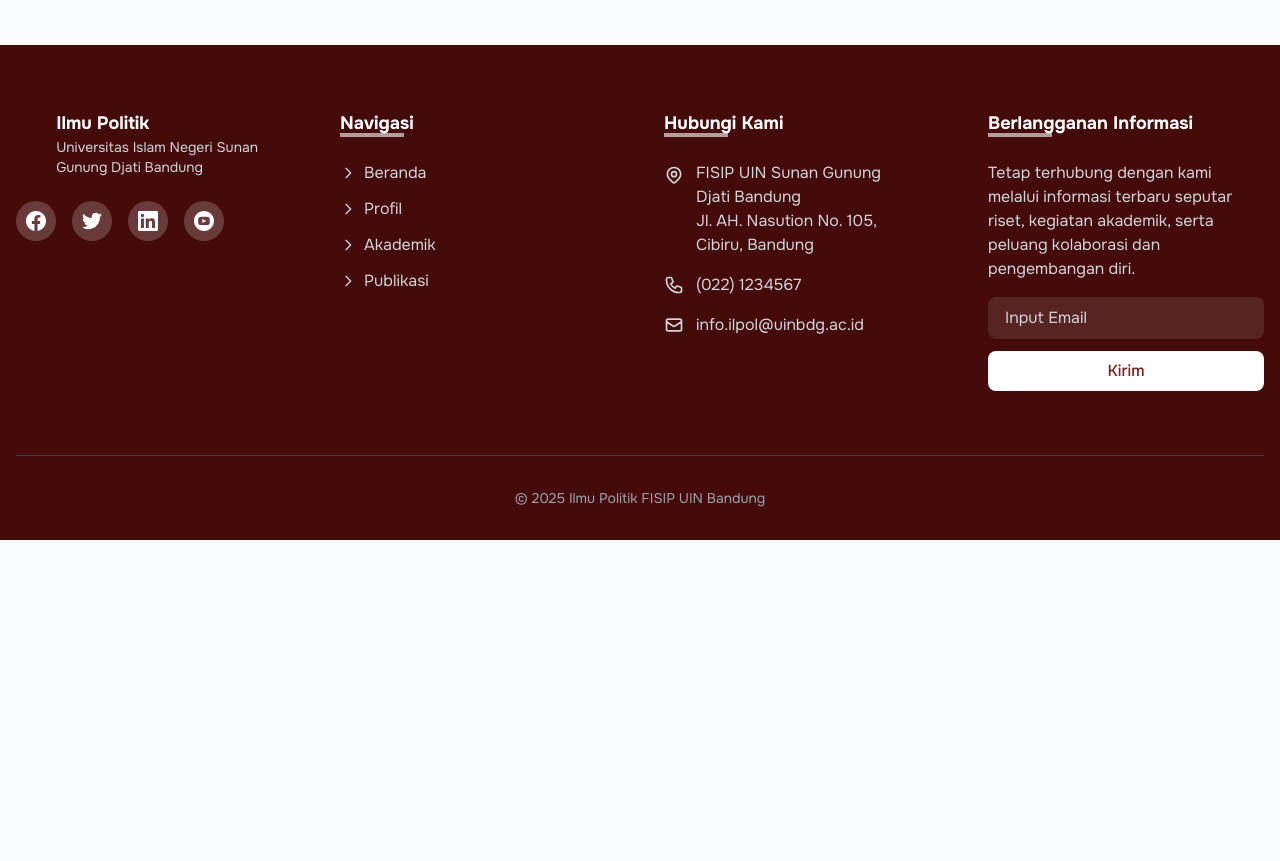
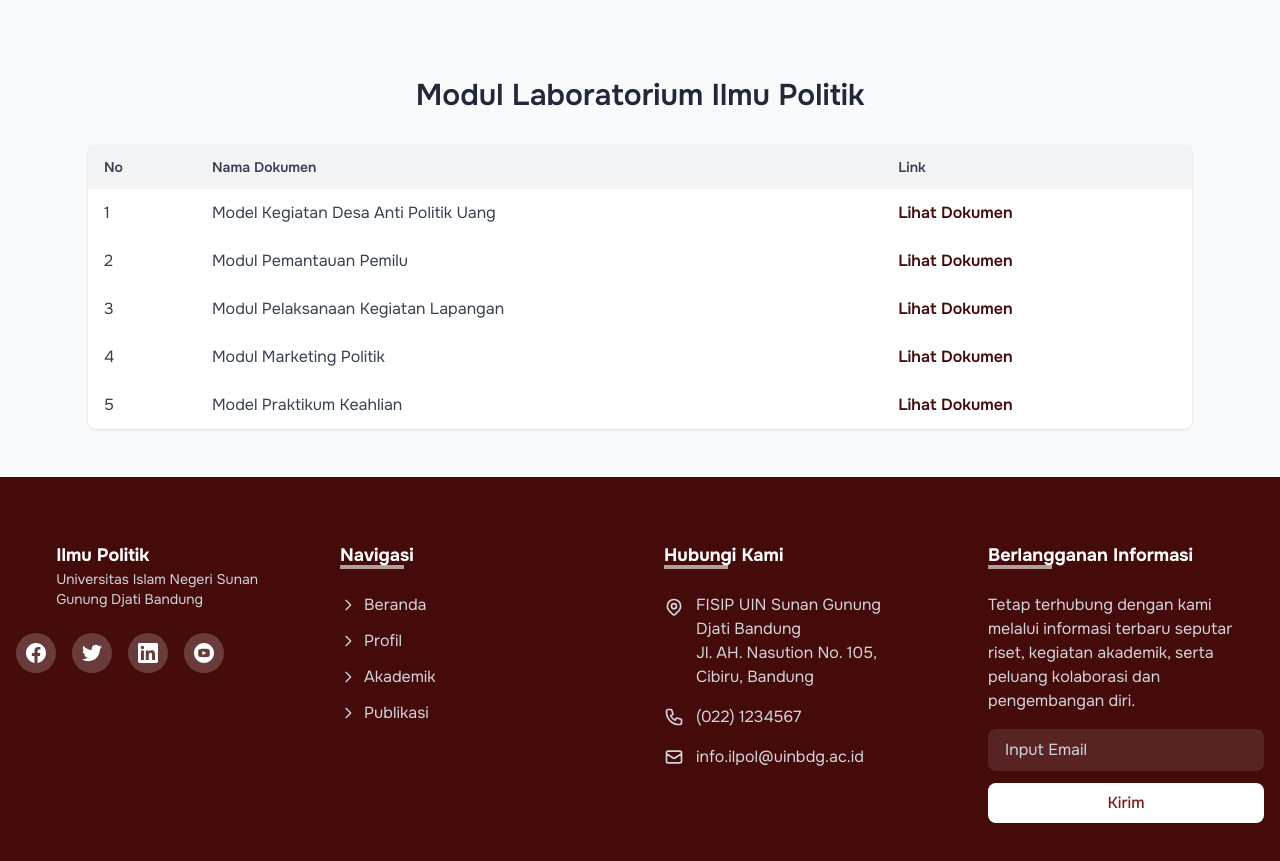
Before and after one commit to xpasqa/xipol, a website: page polabs.html in a window 1280 px wide. Shown: the part 3722-4583 px from the top of the page. Before the commit the page ends 4262 px from the top, so only its background shows below. Drawn offline with Linux system fonts and the light colour scheme.

Commit message:
update modul

```diff
--- a/polabs.html
+++ b/polabs.html
@@ -749,6 +749,97 @@
         </div>
       </section>
 
+      <section class="mt-20">
+        <h2 class="text-3xl font-semibold mt-20 mb-8 text-center">
+          Modul Laboratorium Ilmu Politik
+        </h2>
+        <div class="overflow-x-auto bg-white rounded-lg shadow">
+          <table class="w-full text-left">
+            <thead class="bg-gray-100 text-gray-700">
+              <tr>
+                <th class="px-4 py-3 text-sm font-semibold">No</th>
+                <th class="px-4 py-3 text-sm font-semibold">Nama Dokumen</th>
+                <th class="px-4 py-3 text-sm font-semibold">Link</th>
+              </tr>
+            </thead>
+            <tbody class="divide-y divide-gray-200 text-gray-700">
+              <tr>
+                <td class="px-4 py-3">1</td>
+                <td class="px-4 py-3">
+                  Model Kegiatan Desa Anti Politik Uang
+                </td>
+                <td class="px-4 py-3">
+                  <a
+                    href="https://drive.google.com/file/d/1gXpX4soC-J6FNCcTp_DxmBoK3IDhdPAx/view?usp=share_link"
+                    target="_blank"
+                    rel="noopener"
+                    class="text-primary-950 font-semibold hover:underline"
+                  >
+                    Lihat Dokumen
+                  </a>
+                </td>
+              </tr>
+              <tr>
+                <td class="px-4 py-3">2</td>
+                <td class="px-4 py-3">Modul Pemantauan Pemilu</td>
+                <td class="px-4 py-3">
+                  <a
+                    href="https://drive.google.com/file/d/1JT8cJtFW7ZFTjDC4_m_1NeEcU8o5co7K/view?usp=share_link"
+                    target="_blank"
+                    rel="noopener"
+                    class="text-primary-950 font-semibold hover:underline"
+                  >
+                    Lihat Dokumen
+                  </a>
+                </td>
+              </tr>
+              <tr>
+                <td class="px-4 py-3">3</td>
+                <td class="px-4 py-3">Modul Pelaksanaan Kegiatan Lapangan</td>
+                <td class="px-4 py-3">
+                  <a
+                    href="https://drive.google.com/file/d/19gwew8qHtJVuBsv0LG_DSY_NEFAAzTT7/view?usp=share_link"
+                    target="_blank"
+                    rel="noopener"
+                    class="text-primary-950 font-semibold hover:underline"
+                  >
+                    Lihat Dokumen
+                  </a>
+                </td>
+              </tr>
+              <tr>
+                <td class="px-4 py-3">4</td>
+                <td class="px-4 py-3">Modul Marketing Politik</td>
+                <td class="px-4 py-3">
+                  <a
+                    href="https://drive.google.com/file/d/1KpeFSnSzeOfI9selZ9JjX8QKLFobP4L6/view?usp=sharing"
+                    target="_blank"
+                    rel="noopener"
+                    class="text-primary-950 font-semibold hover:underline"
+                  >
+                    Lihat Dokumen
+                  </a>
+                </td>
+              </tr>
+              <tr>
+                <td class="px-4 py-3">5</td>
+                <td class="px-4 py-3">Model Praktikum Keahlian</td>
+                <td class="px-4 py-3">
+                  <a
+                    href="https://drive.google.com/file/d/1Ly1ujXB_DcBT3ZQybc-YwTO1mb9cpkgc/view?usp=sharing"
+                    target="_blank"
+                    rel="noopener"
+                    class="text-primary-950 font-semibold hover:underline"
+                  >
+                    Lihat Dokumen
+                  </a>
+                </td>
+              </tr>
+            </tbody>
+          </table>
+        </div>
+      </section>
+
     </section>
 
     <section class="mt-16"></section>
```
